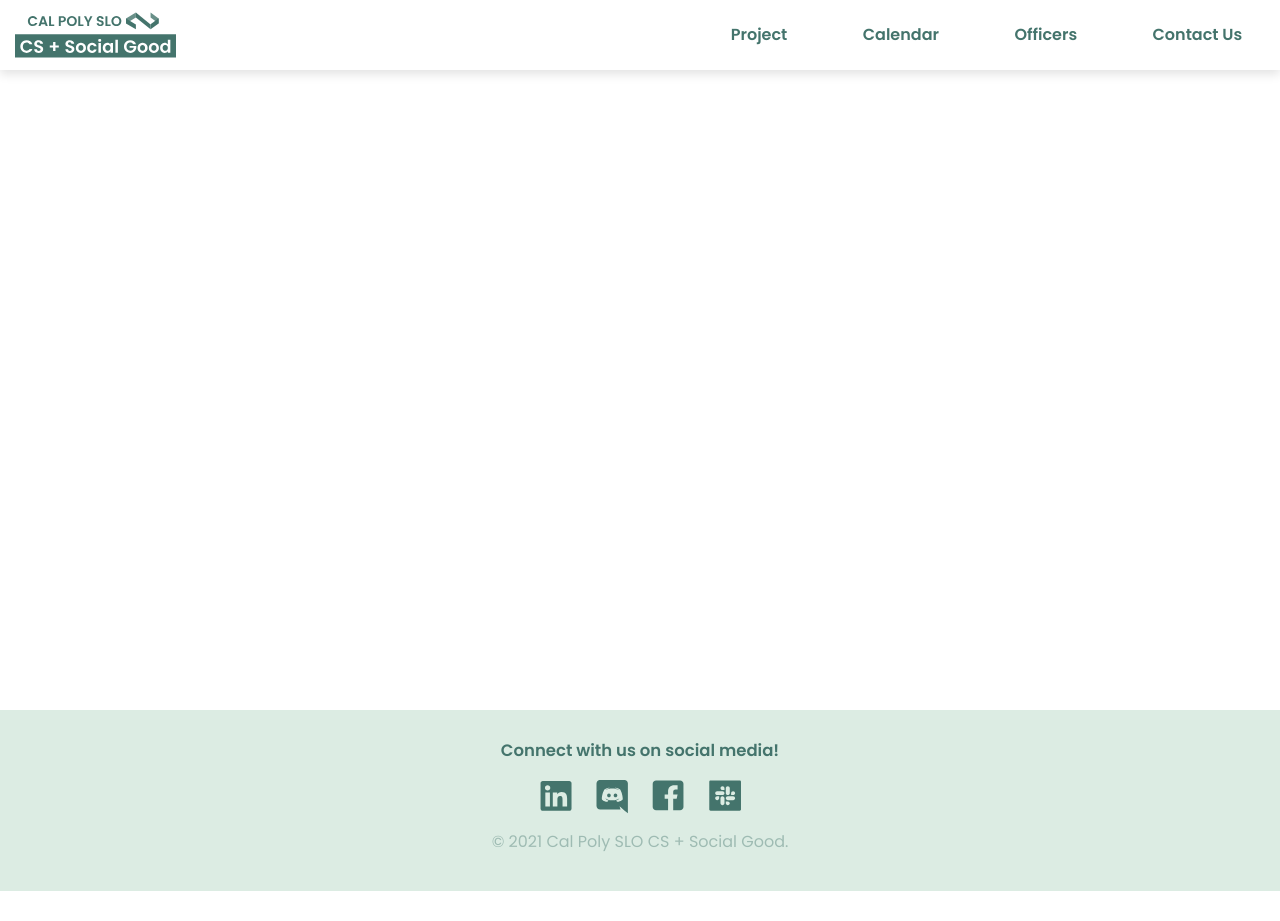
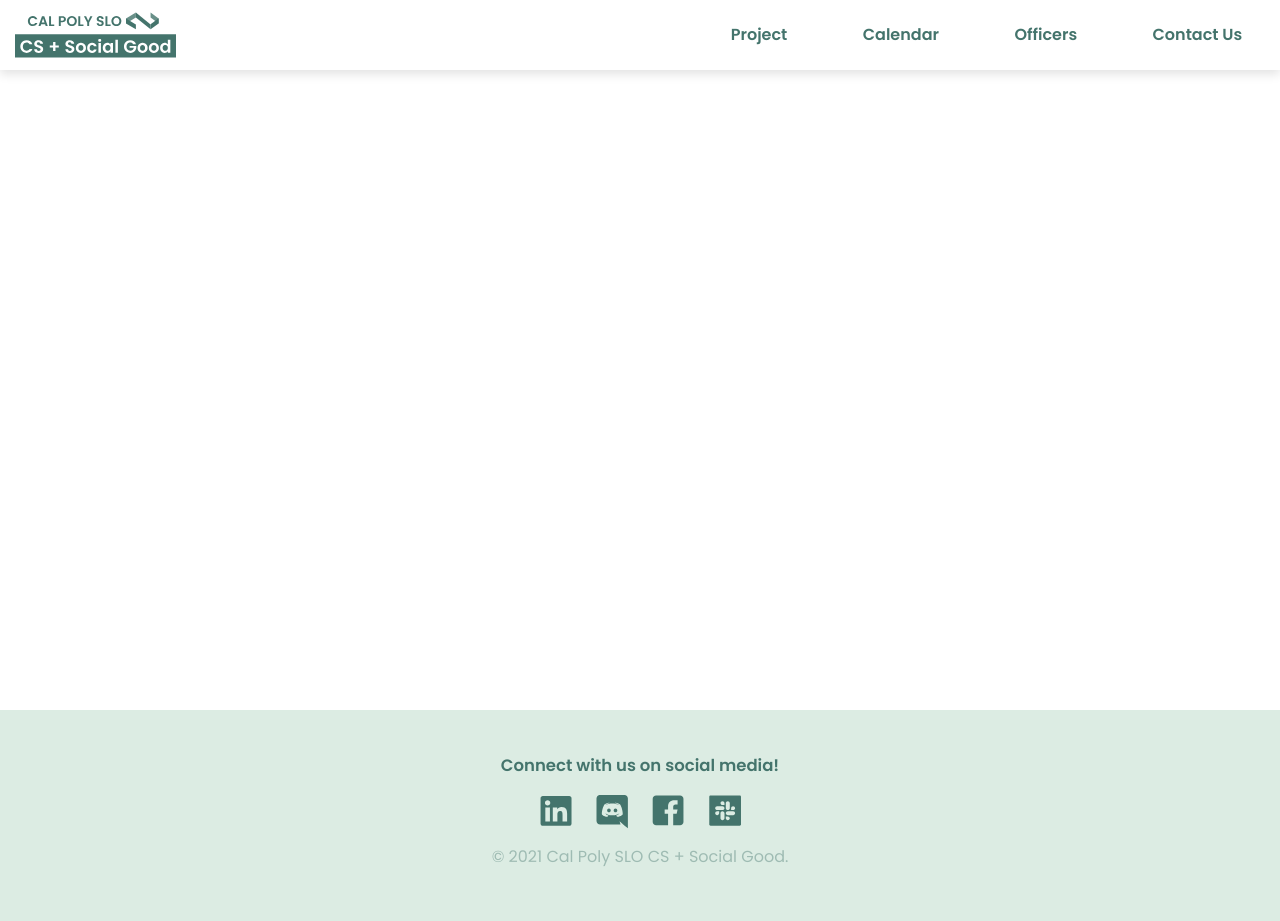
Before and after one commit to CS-Social-Good-CalPoly/club-website, a React (Create React App) app: page /Contact in a window 1280 px wide. Before the commit the page ends 891 px from the top, so only its background shows below. Built offline with nearby package versions, Linux system fonts and the light colour scheme.

Commit message:
Added padding to be less of an eyesore and vertically aligned.

```diff
--- a/src/assets/SharedAssets/Footer.css
+++ b/src/assets/SharedAssets/Footer.css
@@ -18,6 +18,10 @@
     padding: 1.3em;
     min-height: 20vh;
     background-color: var(--light-green);
+}
+
+.footer-content {
+    padding: 15px;
 }
 
 .socialmedia-parent {
--- a/src/components/SharedComponents/Footer.js
+++ b/src/components/SharedComponents/Footer.js
@@ -8,6 +8,7 @@ import slack from "../../images/slack.svg"
 const Footer = () => {
     return (
         <div className="footer-container">
+            <div className="footer-content">
                 <h3>Connect with us on social media!</h3>
                 <div className="socialmedia-parent">
                     <a href="#" className="socialmedia-child">
@@ -25,6 +26,7 @@ const Footer = () => {
                 </div>
                 <p>© 2021 Cal Poly SLO CS + Social Good.</p>
             </div>
+        </div>
     )
 }
 
```
Lines whose indentation alone changed are shown as unchanged.
